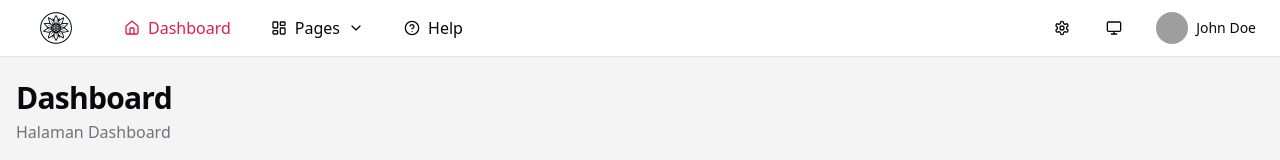
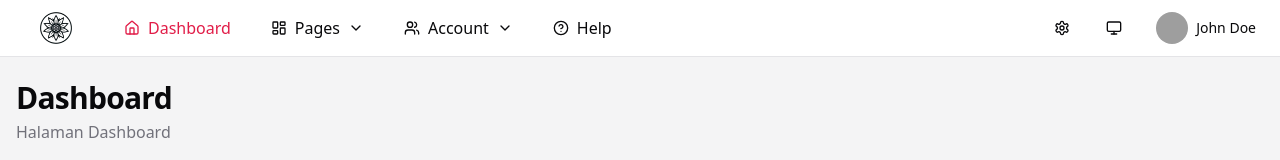
Before and after one commit to BlackCoffeee/template-shadcn, a React (Vite) app: page / in a window 1280 px wide. Shown: the top 160 px of the page. Built offline with nearby package versions, Linux system fonts and the light colour scheme; grey boxes are pictures that could not be loaded.

Commit message:
Add 'Account' menu item with profile link to navigation

```diff
--- a/src/components/navigation/menu-items.ts
+++ b/src/components/navigation/menu-items.ts
@@ -64,6 +64,17 @@ export const menuItems: MenuItem[] = [
         ],
     },
     {
+        title: 'Account',
+        href: '/account',
+        icon: Users,
+        children: [
+            {
+                title: 'Profile',
+                href: '/account/profile',
+            },
+        ],
+    },
+    {
         title: 'Help',
         href: '/help',
         icon: HelpCircle,
```
